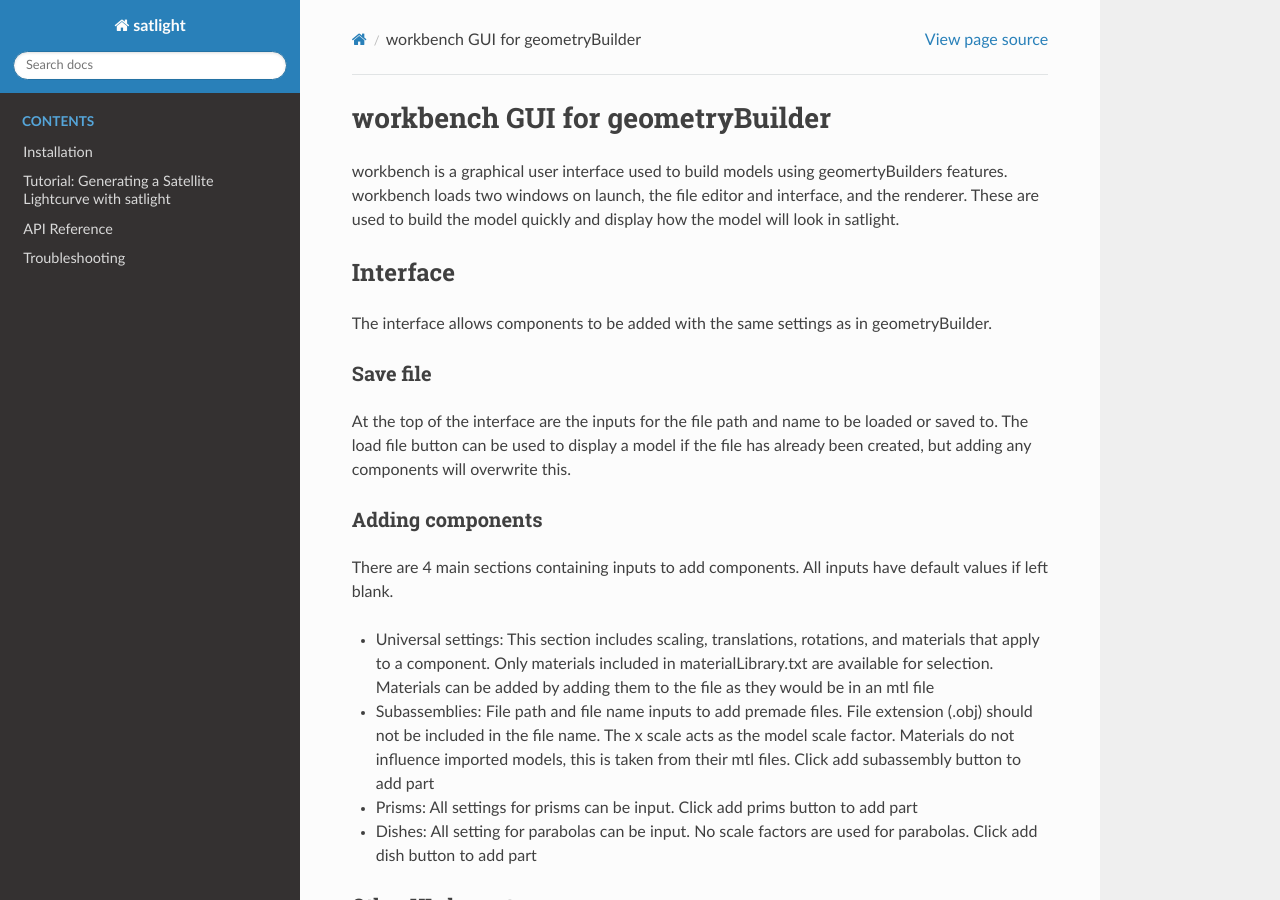
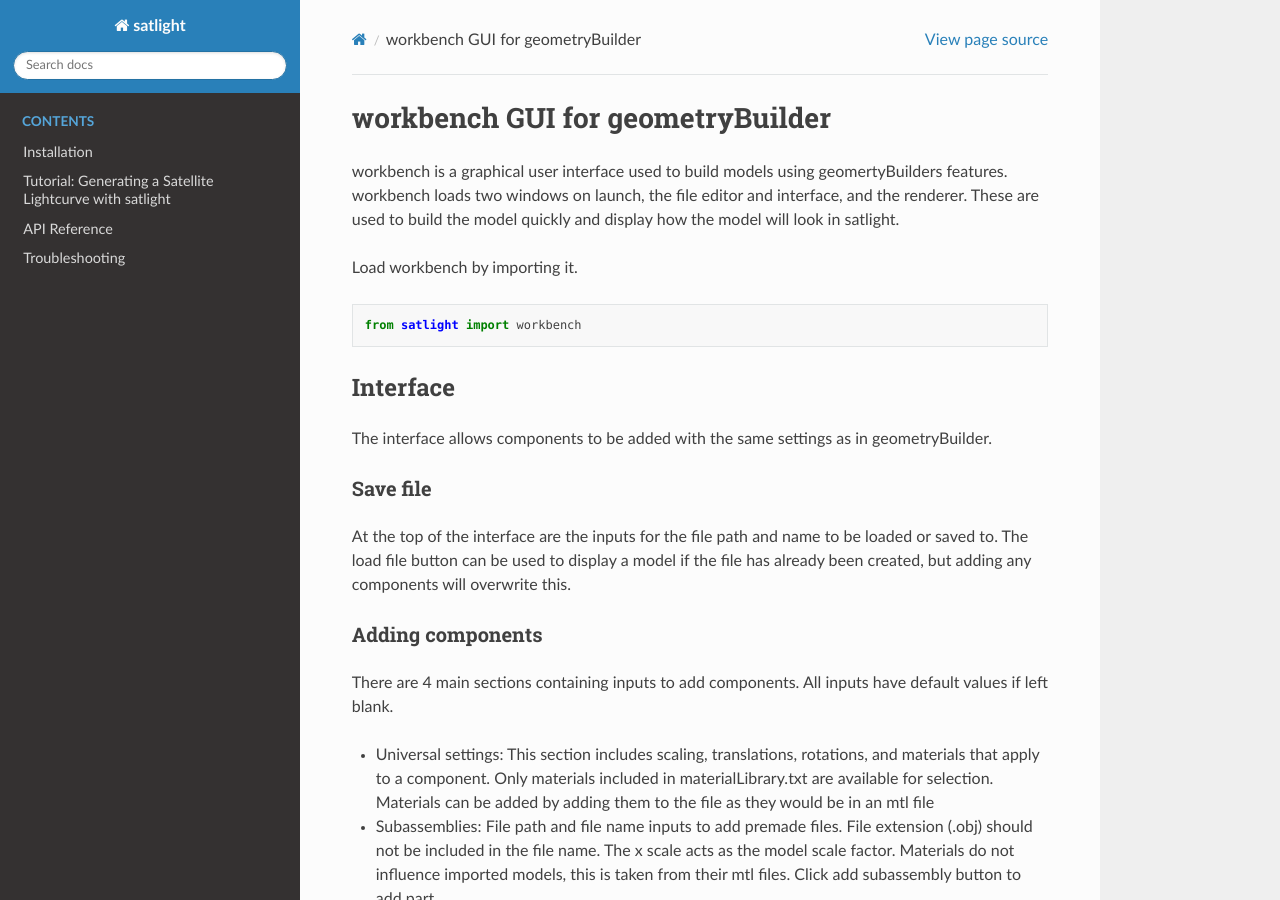
Before and after one commit to lfbeesley/satlight, a Sphinx documentation site: the page built from docs/source/workbench.md, in a window 1280 px wide and 900 px high. Built offline with Sphinx 7.4.7 and the Read the Docs theme 3.1.0, drawn with Linux system fonts in a browser that asks for light colours.

Commit message:
Update workbench.md

````diff
--- a/docs/source/workbench.md
+++ b/docs/source/workbench.md
@@ -2,10 +2,14 @@
 
 workbench is a graphical user interface used to build models using geomertyBuilders features. workbench loads two windows on launch, the file editor and interface, and the renderer. These are used to build the model quickly and display how the model will look in satlight.
 
+Load workbench by importing it.
+
+```python
+from satlight import workbench
+```
 ## Interface
 
 The interface allows components to be added with the same settings as in geometryBuilder.
-
 
 ### Save file
 
@@ -29,6 +33,7 @@ There are 4 main sections containing inputs to add components. All inputs have d
 - Generate geometry: Regenerates the geometry based on the created parts and reloads the model into the renderer
 - Close: Closes the interface and rendering window
 
+
 ## Renderer
 
 The renderer displays the loaded file. Axes are displayed in the top right with +X (right) in red, +Y (forward) in green, and +Z (up) in blue.
````
